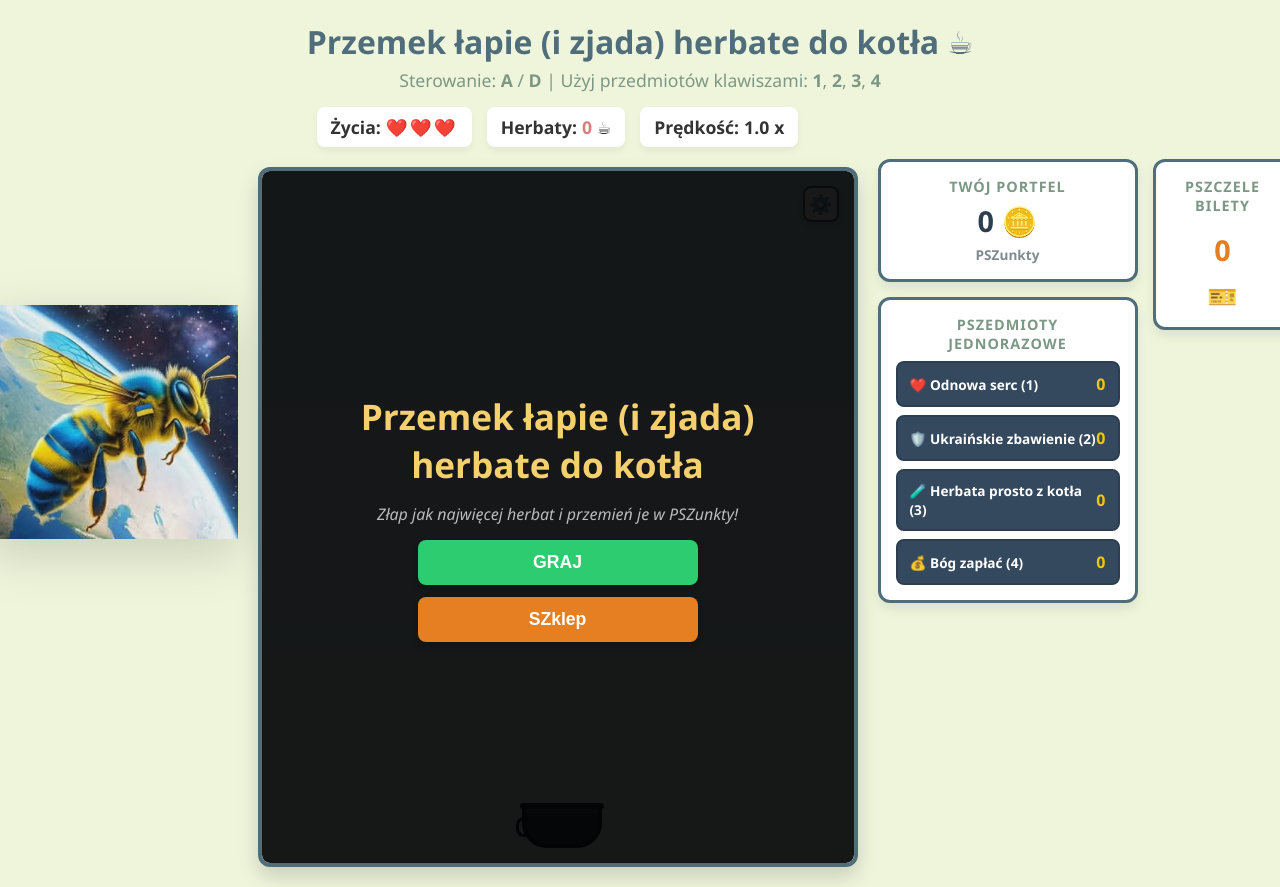
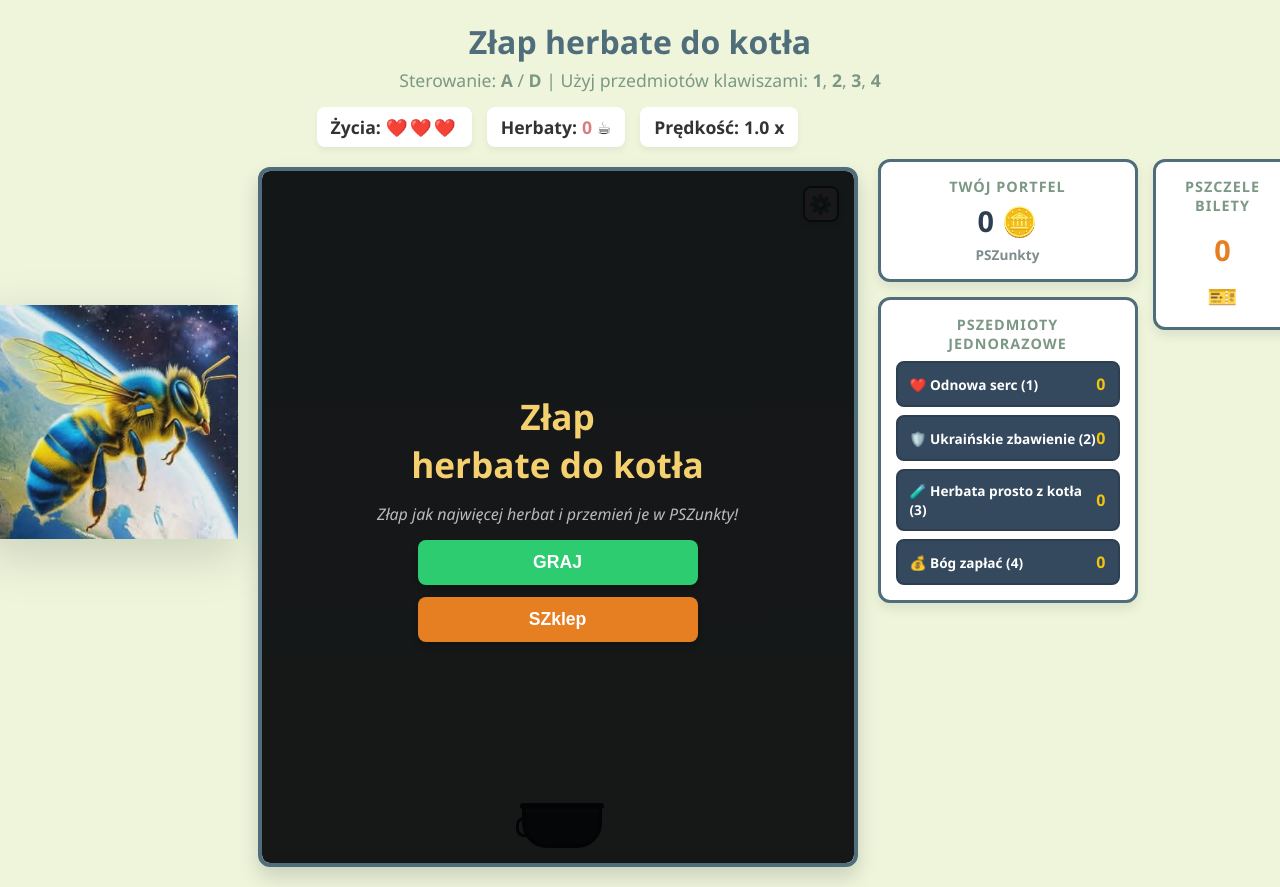
Before and after one commit to DeathAngel3k/przemek-lapie-i-zjada, a plain HTML site: page index.html in a window 1280 px wide. Drawn offline with Linux system fonts and the light colour scheme.

```diff
--- a/index.html
+++ b/index.html
@@ -3,7 +3,7 @@
 <head>
     <meta charset="UTF-8">
     <meta name="viewport" content="width=device-width, initial-scale=1.0">
-    <title>Przemek łapie (i zjada) herbate do kotła</title>
+    <title>Złap herbate do kotła</title>
     <style>
         * { box-sizing: border-box; margin: 0; padding: 0; }
 
@@ -280,7 +280,7 @@
 </head>
 <body>
 
-    <h1>Przemek łapie (i zjada) herbate do kotła ☕</h1>
+    <h1>Złap herbate do kotła</h1>
     <div id="instrukcja">Sterowanie: <b>A</b> / <b>D</b> | Użyj przedmiotów klawiszami: <b>1</b>, <b>2</b>, <b>3</b>, <b>4</b></div>
 
     <div id="main-container">
@@ -306,7 +306,7 @@
                 <div id="basket"></div>
 
                 <div id="main-menu-screen" class="overlay-screen">
-                    <h2>Przemek łapie (i zjada)<br>herbate do kotła</h2>
+                    <h2>Złap <br>herbate do kotła</h2>
                     <p style="color: #bbb; font-style: italic; margin-top: 10px;">Złap jak najwięcej herbat i przemień je w PSZunkty!</p>
                     <div class="menu-btn-container">
                         <button class="btn" onclick="showModeSelection()">GRAJ</button>
```
